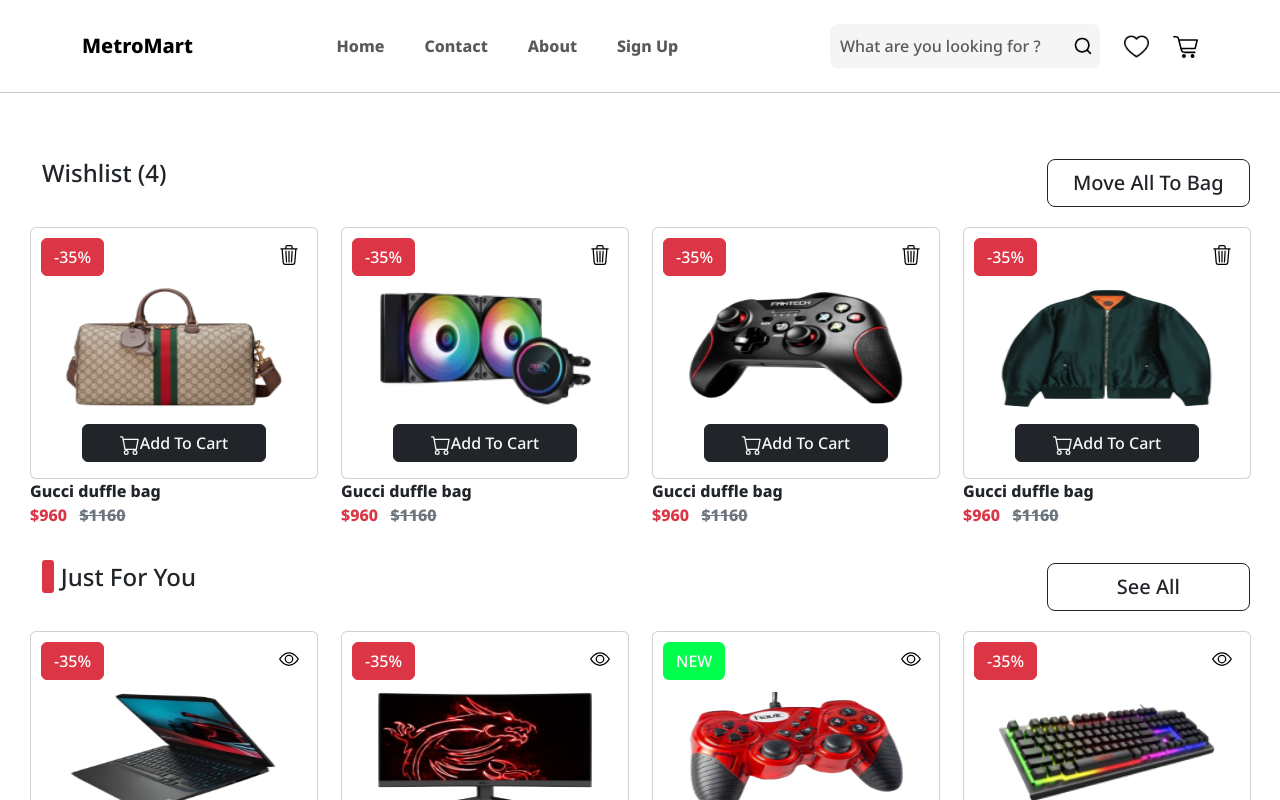
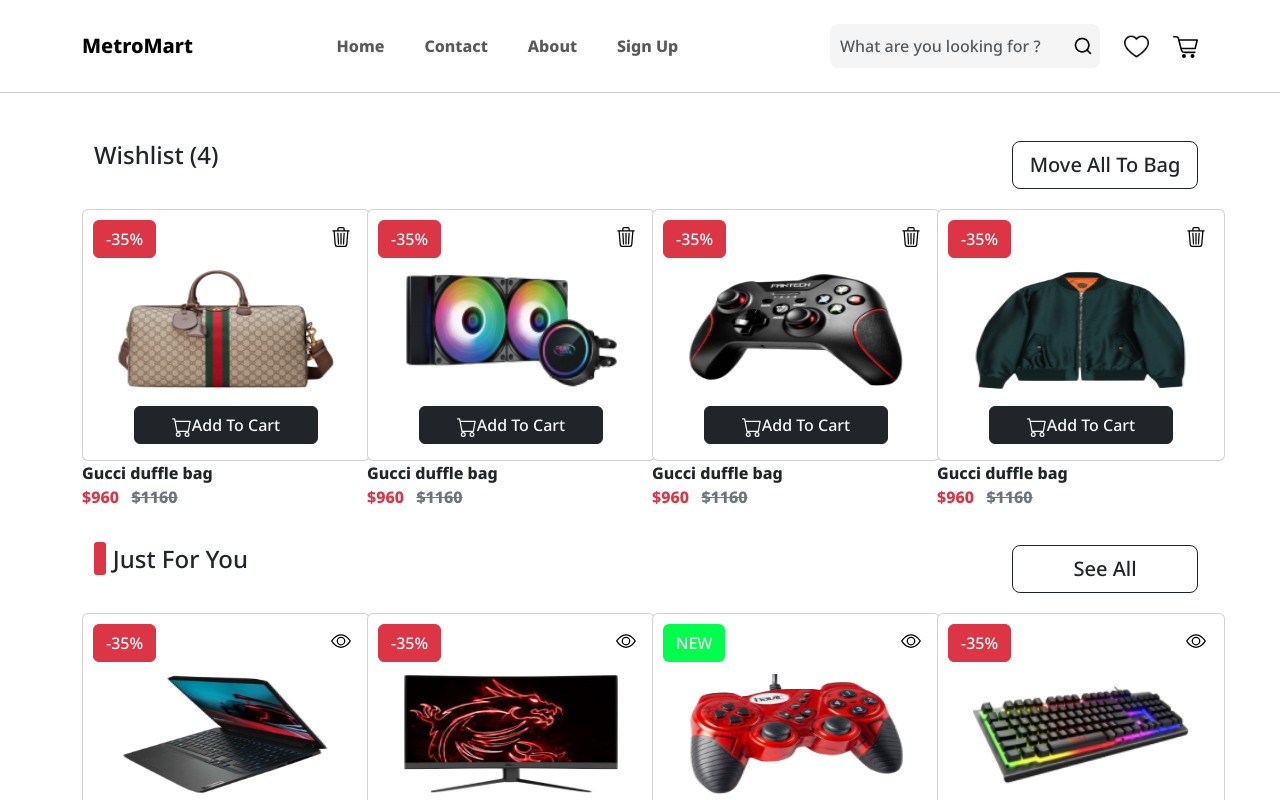
Before and after one commit to YassenMohamedRashad/Metromart, a React (Create React App) app: page /Metromart/wishlist in a window 1280 px wide. Shown: the top 800 px of the page. Built offline with nearby package versions, Linux system fonts and the light colour scheme.

Commit message:
wishlist edits

```diff
--- a/src/components/Wishlist.jsx
+++ b/src/components/Wishlist.jsx
@@ -22,7 +22,7 @@
   return(
     <>
     {/* wishlist and for you list content */}
-    <div className="container-fluid">
+    <div className="container mt-5 mb-5">
       <div className="row wishlist-row">
         <h4 className="col-xxl-10 col-xl-10 col-lg-9 col-md-8 col">Wishlist (4)</h4>
         <button class="col btn btn-outline-dark btn-lg">Move All To Bag</button>
```
